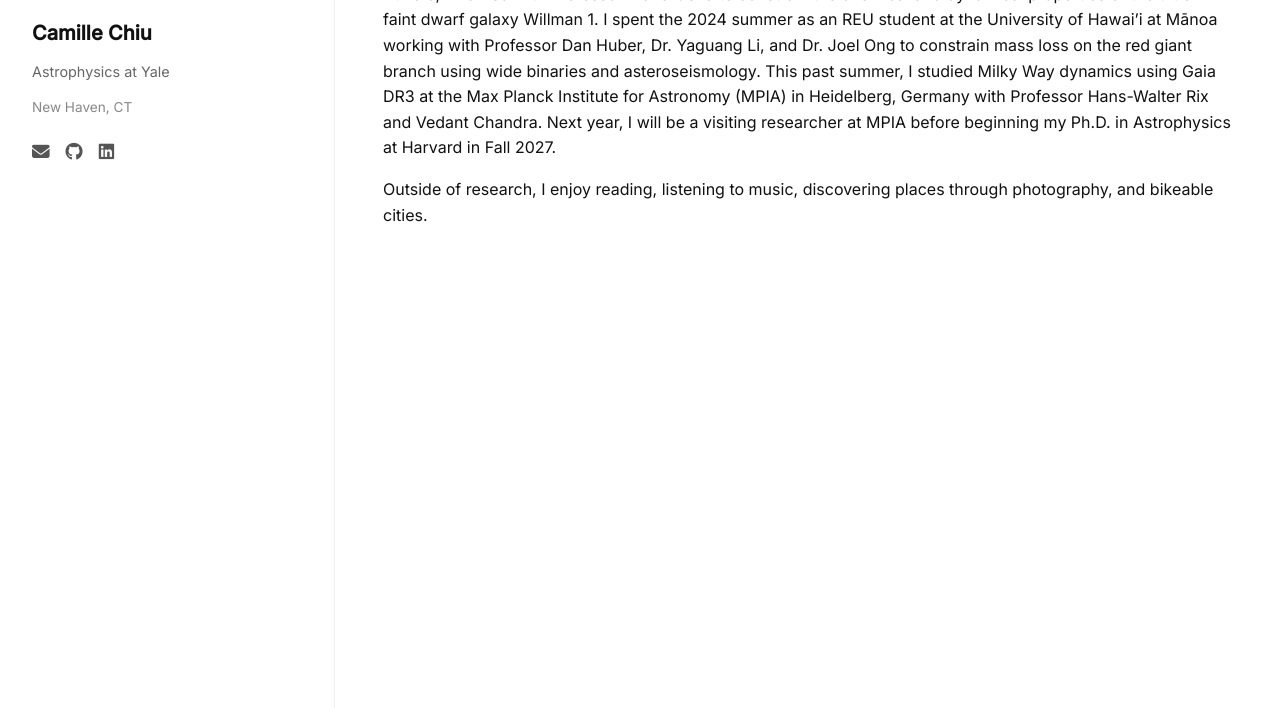
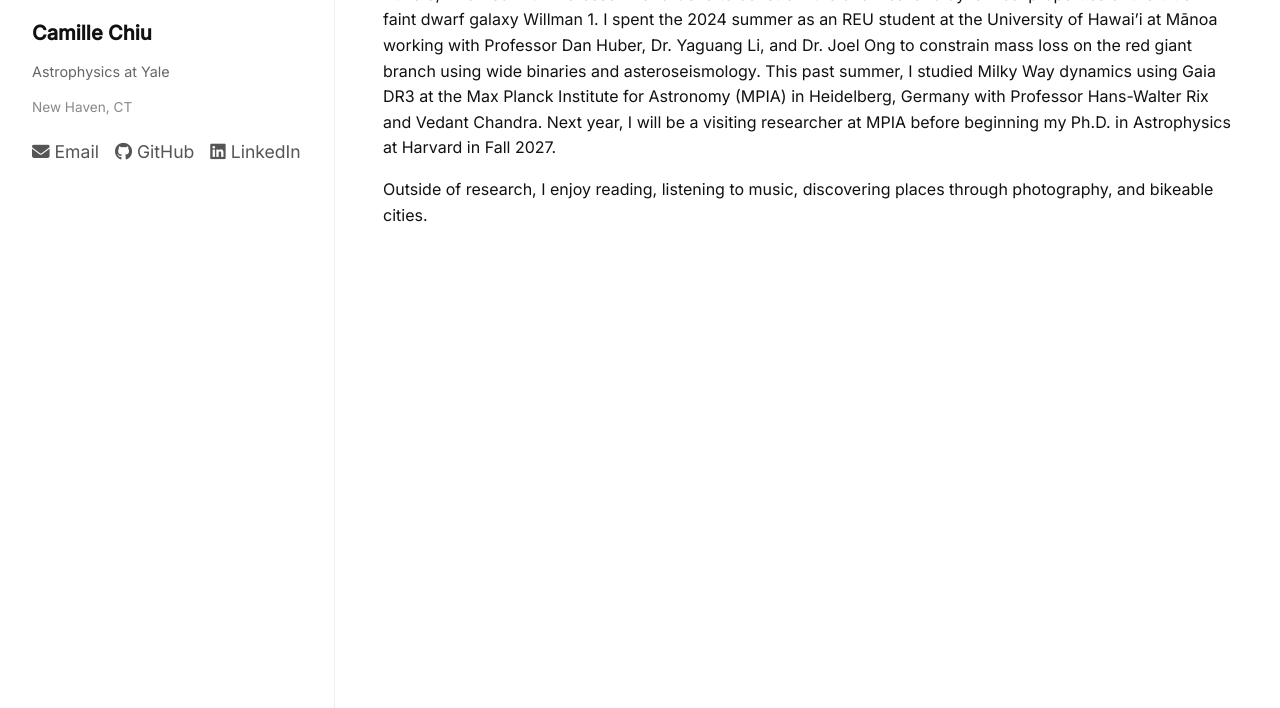
Before and after one commit to camchiu/camchiu.github.io, a Jekyll site: the page built from index.md, in a window 1280 px wide, cut to the strip 192-900 px from the top of the page. Built offline with Jekyll 4.4.1, drawn with Linux system fonts in a browser that asks for light colours.

Commit message:
Update default.html

```diff
--- a/_layouts/default.html
+++ b/_layouts/default.html
@@ -27,14 +27,17 @@
       <div class="icon-links">
         <a href="mailto:{{ site.author.email }}" aria-label="Email">
           <i class="fas fa-envelope"></i>
+          <span>Email</span>
         </a>
 
         <a href="https://github.com/{{ site.author.github }}" aria-label="GitHub">
           <i class="fab fa-github"></i>
+          <span>GitHub</span>
         </a>
 
         <a href="{{ site.author.linkedin }}" aria-label="LinkedIn">
           <i class="fab fa-linkedin"></i>
+          <span>LinkedIn</span>
         </a>
       </div>
     </aside>
```
